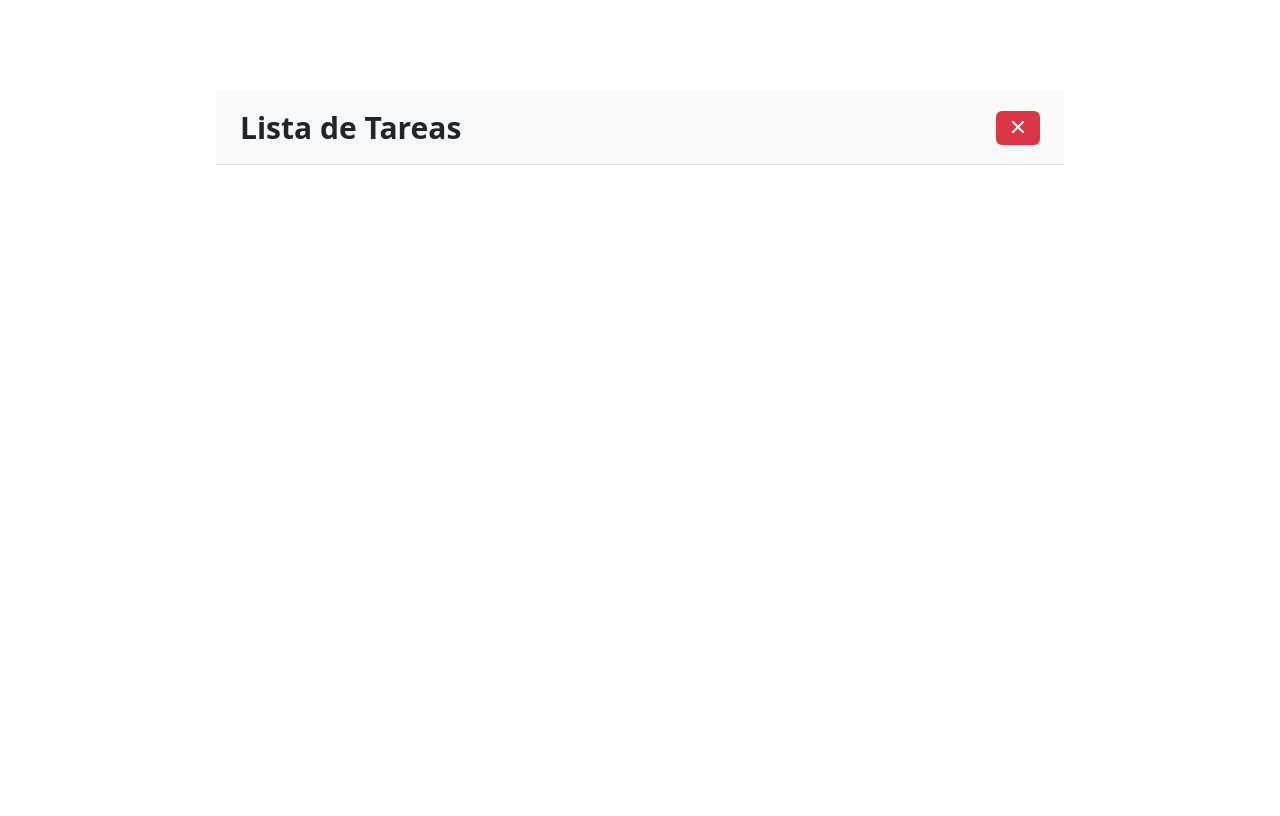
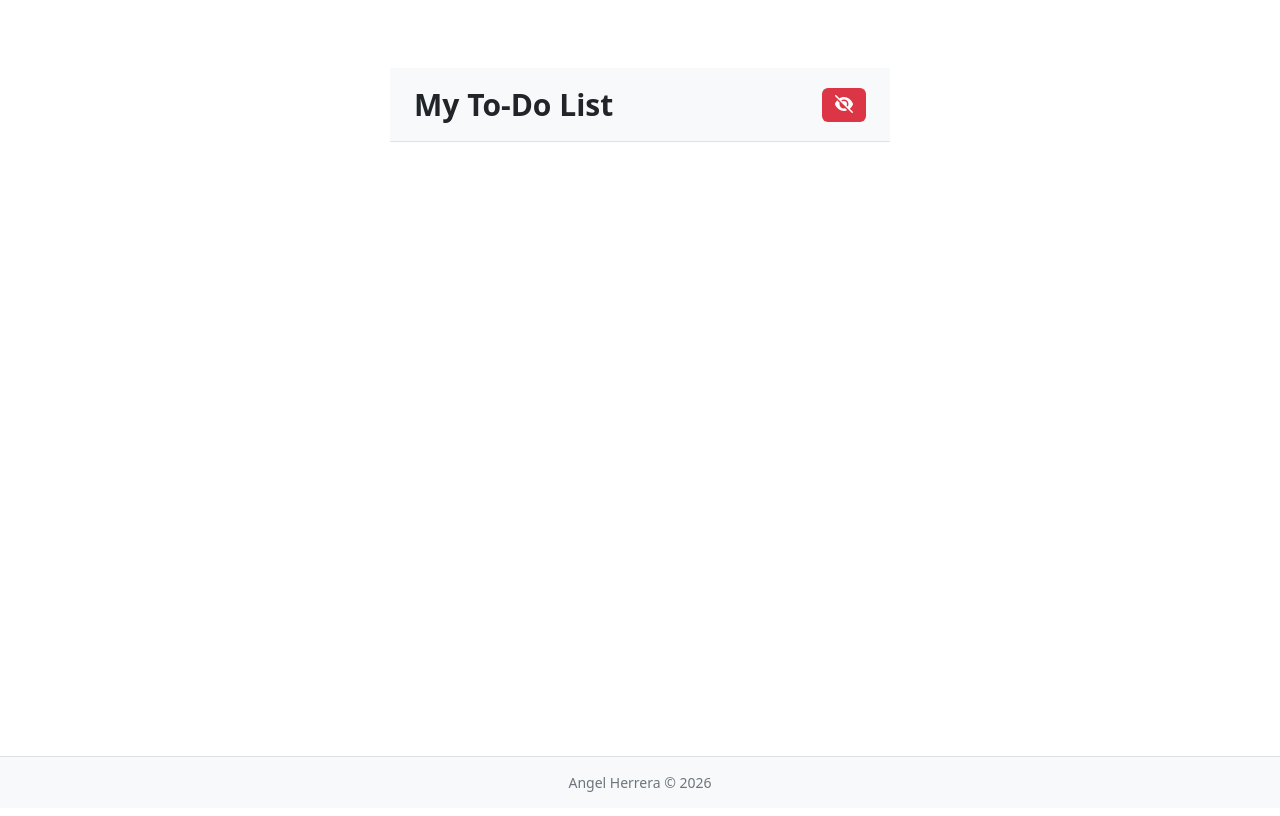
Before and after one commit to herreraayalaangeljair-dev/To-Do-List, a React (Create React App) app: page / in a window 1280 px wide. Built offline with nearby package versions, Linux system fonts and the light colour scheme.

Commit message:
Agregacion de footer

```diff
--- a/src/App.js
+++ b/src/App.js
@@ -3,7 +3,12 @@ import Header from "./Components/Header";
 const App = () => {
     return (
         <div className="container">
-            <Header />
+            <div className="header-container">
+                <Header />
+            </div>
+            <footer className="footer">
+                <p className="footer_text">Angel Herrera © 2026</p>
+            </footer>
         </div>
     );
 }
--- a/src/Components/Header.js
+++ b/src/Components/Header.js
@@ -1,7 +1,7 @@
 import { useState } from 'react';
 import '../Style/AppStyle.css';
 import { FontAwesomeIcon } from '@fortawesome/react-fontawesome';
-import { faXmark, faCheck } from '@fortawesome/free-solid-svg-icons';
+import { faEye, faEyeSlash } from '@fortawesome/free-solid-svg-icons';
 
 const Header = () => {
     const [isChecked, setIsChecked] = useState(false);
@@ -12,9 +12,10 @@ const Header = () => {
 
     return (
         <header className="header">
-            <h1 className="header_title">Lista de Tareas</h1>
+            <h1 className="header_title">My To-Do List</h1>
             {
-                <button className={`header_button ${isChecked ? 'is-checked' : 'is-unchecked'}`} onClick={changeChecked}><FontAwesomeIcon icon={isChecked ? faCheck : faXmark} /></button>
+                <button className={`header_button ${isChecked ? 'is-checked' : 'is-unchecked'}`}
+                    onClick={changeChecked}><FontAwesomeIcon icon={isChecked ? faEye : faEyeSlash} /></button>
             }
         </header>
     );
--- a/src/Style/AppStyle.css
+++ b/src/Style/AppStyle.css
@@ -1,9 +1,16 @@
 .container {
     width: 100%;
-    height: 30vh;
+    min-height: 100vh;
     display: flex;
-    justify-content: center;
     align-items: center;
+    flex-direction: column;
+}
+
+.header-container {
+    width: 100%;
+    max-width: 500px;
+    display: flex;
+    margin-top: 60px;
 }
 
 .header {
@@ -50,3 +57,20 @@
 .is-unchecked:hover {
     background-color: #ac202f;
 }
+
+.footer {
+    width: 100%;
+    margin-top: auto;
+    /* ESTO ES LA CLAVE: Empuja el footer hasta abajo */
+    padding: 16px;
+    background-color: #f8f9fa;
+    border-top: 1px solid #dee2e6;
+    text-align: center;
+}
+
+.footer_text {
+    margin: 0;
+    color: #6c757d;
+    font-size: 14px;
+    font-family: system-ui, -apple-system, sans-serif;
+}
```
